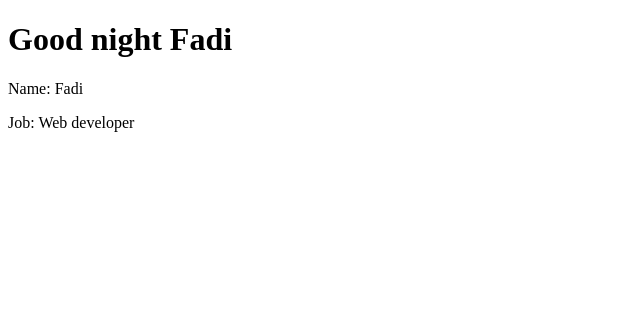
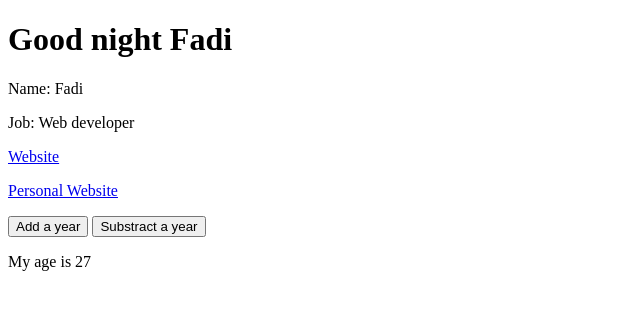
Before and after one commit to ictgrowth/vue, a plain HTML site: page index.html in a window 1280 px wide. Shown: the whole page, without its empty margins (0-640 px from the left). Drawn offline with nearby package versions, Linux system fonts and the light colour scheme.

Commit message:
use binds and events in Vue

```diff
--- a/app.js
+++ b/app.js
@@ -5,6 +5,9 @@ new Vue ({
         // String
         name: 'Fadi',
         job: 'Web developer',
+        age: '27',
+        website: 'https://ictgrowth.com.au',
+        websiteTag: '<a href="https://ictgrowth.com.au">Personal Website</a>'
     },
     methods: {
         greeting: function(time)  {
--- a/index.html
+++ b/index.html
@@ -13,6 +13,13 @@
         <h1> {{greeting(' night ')}} </h1>
         <p>Name: {{name}} </p>
         <p>Job: {{job}} </p>
+        <a v-bind:href="website" target="_blank">Website</a>
+        <p v-html="websiteTag"></p>
+
+        <button v-on:click="age++">Add a year</button>
+        <button v-on:click="age--">Substract a year</button>
+        <p>My age is {{ age }} </p>
+
     </div>
     <script src="app.js"></script>
 </body>
```
Also changed, not shown: 1 other file.
